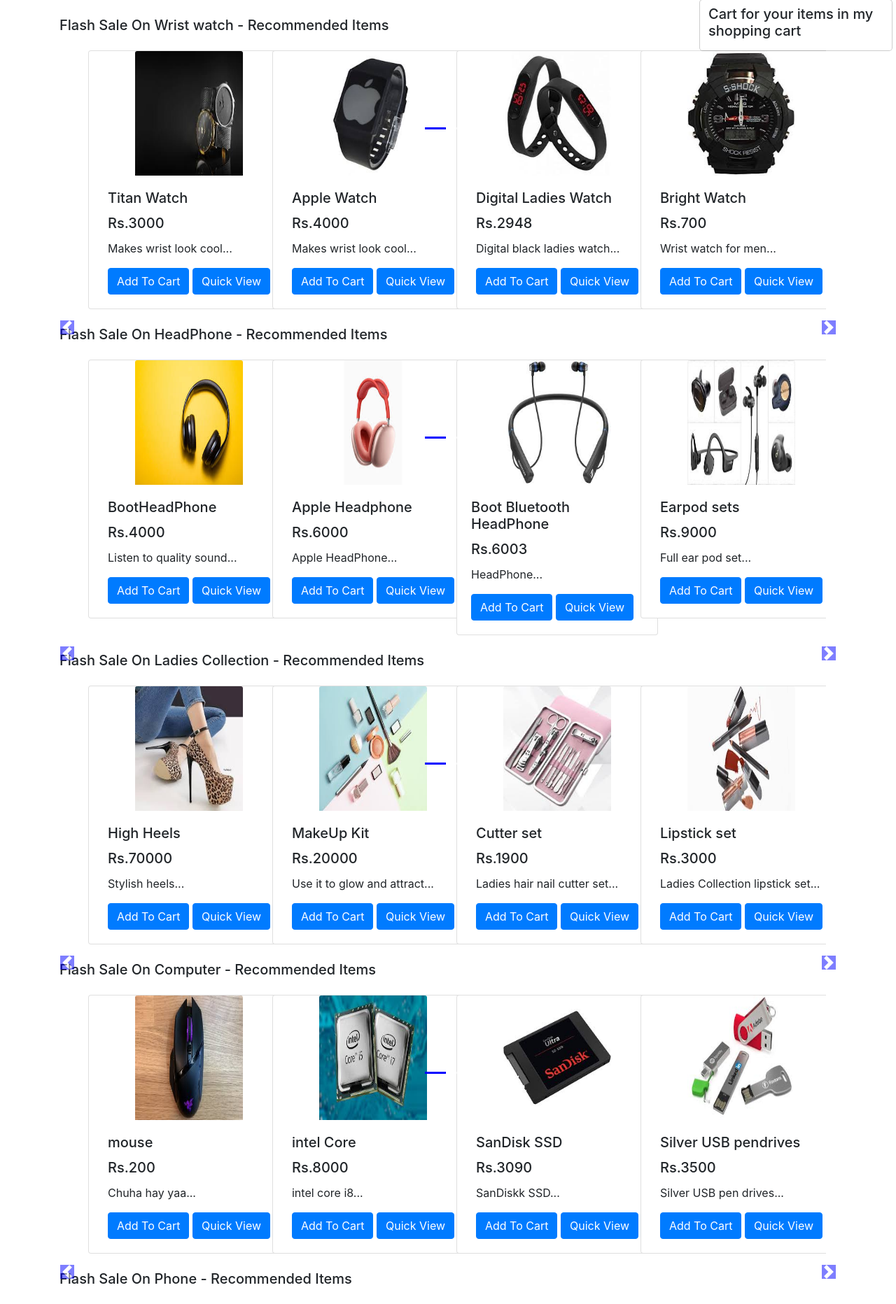
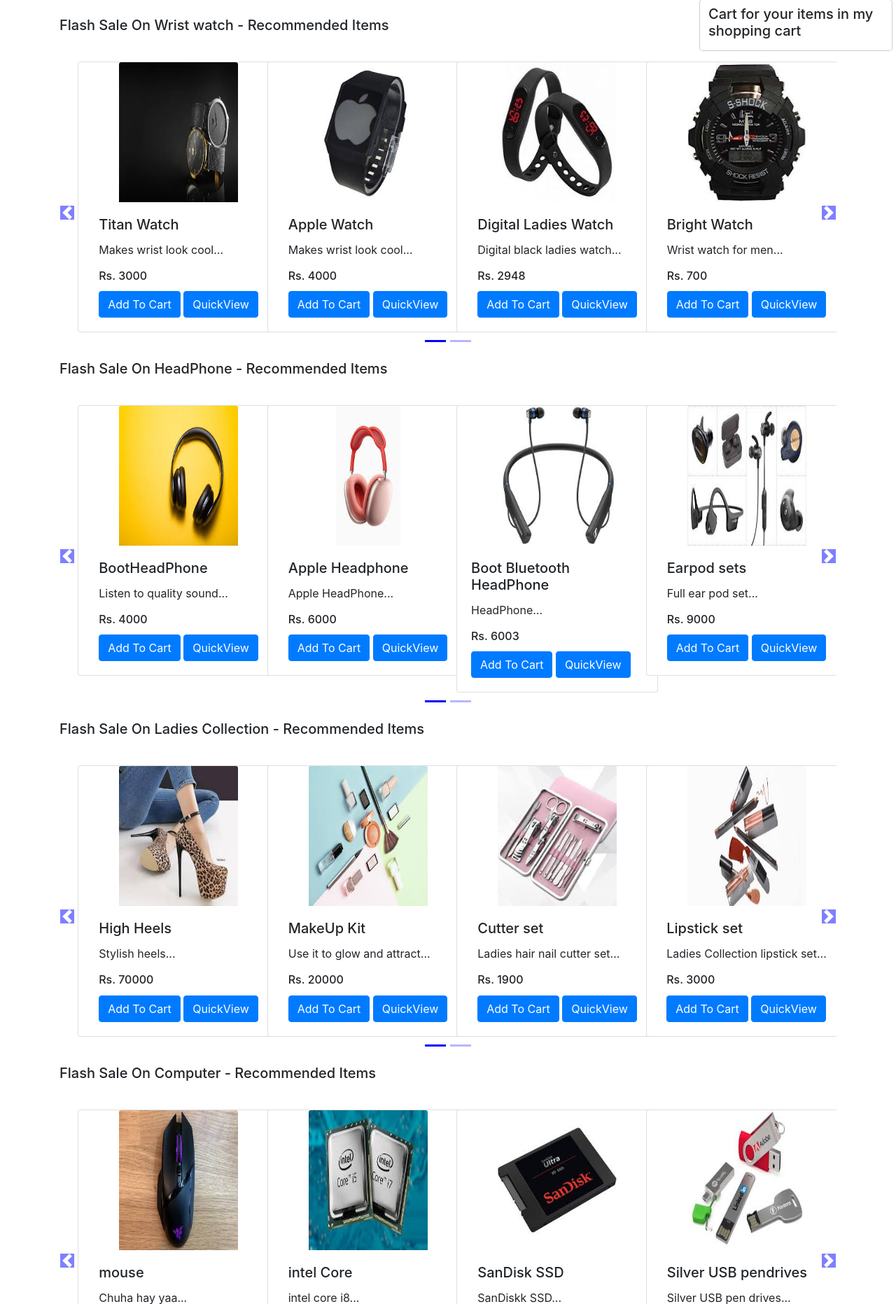
Before and after one commit to sr-sweta/My-Awesome-Cart, a Django app: page /shop/ in a window 1280 px wide. Shown: the part 56-1920 px from the top of the page at 70% size. Run offline with Django 3.2, Linux system fonts and the light colour scheme; data comes from the database, SQL or seed files in the repository; both versions use the stored data as it was after the commit; some libraries are stand-ins or nearby versions.

Commit message:
Updated index2.html

```diff
--- a/shop/templates/shop/index2.html
+++ b/shop/templates/shop/index2.html
@@ -1,84 +1,72 @@
 {% extends 'shop/basic.html' %}
-{% block title%}MyAwesomeCart-Best e-commerce website{% endblock %}
+{% block title%} MyAwesomeCart - Best Ecommerce Website{% endblock %}
 {% block css %}
 .col-md-3
 {
 display: inline-block;
 margin-left:-4px;
 }
-
 .carousel-indicators .active {
 background-color: blue;
 }
-
 .col-md-3 img{
-
-max-width: 154px;
-height: 178px;
+width: 170px;
+height: 200px;
 }
-
 body .carousel-indicator li{
 background-color: blue;
 }
+body .carousel-indicators{
+bottom: -40px;
+}
+.carousel-indicators li {
 
-body .carousel-indicators{
-top: 100px;
+
+    background-color: #7270fc;
 }
-
 body .carousel-control-prev-icon,
 body .carousel-control-next-icon{
 background-color: blue;
-padding-top: 10px;
 }
-.carousel-indicator li{
-background-color: #7270fc;
-}
-
 .carousel-control-prev,
 .carousel-control-next{
 top: auto;
 bottom: auto;
+padding-top: 222px;
 }
 body .no-padding{
 padding-left: 0,
 padding-right: 0;
 }
 {% endblock %}
-
 {% block body %}
 {% load static %}
 <div class="container">
-
     <!--Slideshow starts here -->
     {% for product, range, nSlides in allProds %}
-
     <h5 class="my-4">Flash Sale On {{product.0.category}} - Recommended Items</h5>
+    <div class="row">
         <div id="demo{{forloop.counter}}" class="col carousel slide my-3" data-ride="carousel">
             <ul class="carousel-indicators">
                 <li data-target="#demo{{forloop.counter}}" data-slide-to="0" class="active"></li>
-
                 {% for i in range %}
                 <li data-target="#demo{{forloop.parentloop.counter}}" data-slide-to="{{i}}"></li>
                 {% endfor %}
             </ul>
-
-
             <div class="container carousel-inner no-padding">
-
                 <div class="carousel-item active">
-        {% for i in product%}
+                    {% for i in product %}
                     <div class="col-xs-3 col-sm-3 col-md-3">
                         <div class="card align-items-center" style="width: 18rem;">
                             <img src='/media/{{i.image}}' class="card-img-top" alt="...">
                             <div class="card-body">
                                 <h5 class="card-title" id="namepr{{i.id}}">{{i.product_name}}</h5>
-              <h5 class="card-title">Rs.<span id="pricepr{{i.id}}">{{i.price}}</span></h5>
-              <p class="card-text">{{i.desc|slice:"0:50"}}...</p>
+                                <p class="card-text">{{i.desc|slice:"0:53"}}...</p>
+                                <h6 class="card-title" >Rs. <span id="pricepr{{i.id}}">{{i.price}}</span></h6>
                                 <span id="divpr{{i.id}}" class="divpr">
                                     <button id="pr{{i.id}}" class="btn btn-primary cart">Add To Cart</button>
                                 </span>
-              <a href="/shop/products/{{i.id}}"><button id="qv{{i.id}}" class="btn btn-primary cart">Quick
-                  View</button></a>
+                                <a href="/shop/products/{{i.id}}"><button id="qv{{i.id}}" class="btn btn-primary cart">QuickView</button></a>
                             </div>
                         </div>
                     </div>
@@ -86,14 +74,8 @@ padding-right: 0;
                 </div>
                 <div class="carousel-item">
                     {% endif %}
-
                     {% endfor %}
                 </div>
-
-
-
-
-
             </div>
         </div>
         <!-- left and right controls for the slide -->
@@ -103,42 +85,43 @@ padding-right: 0;
         <a class="carousel-control-next" href="#demo{{forloop.counter}}" data-slide="next">
             <span class="carousel-control-next-icon"></span>
         </a>
-
+    </div>
     {% endfor %}
 </div>
 {% endblock %}
 {% block js %}
 <script>
-  //find out the cart from localstorage
+// Find out the cart items from localStorage
 if (localStorage.getItem('cart') == null) {
     var cart = {};
-  }
-  else {
+} else {
     cart = JSON.parse(localStorage.getItem('cart'));
     updateCart(cart);
 }
-  // if the add button item card is clicked add/increment the item
-  //$('.cart').click(function(){
-  $('.divpr').on('click', 'button.cart', function () {
+
+// If the add to cart button is clicked, add/increment the item
+//$('.cart').click(function() {
+    $('.divpr').on('click', 'button.cart', function(){
     var idstr = this.id.toString();
     if (cart[idstr] != undefined) {
         qty = cart[idstr][0] + 1;
-
     } else {
         qty = 1;
-      name = document.getElementById('name' + idstr).innerHTML
-      price = document.getElementById('price' + idstr).innerHTML
+        name = document.getElementById('name'+idstr).innerHTML;
+        price = document.getElementById('price'+idstr).innerHTML;
         cart[idstr] = [qty, name, parseInt(price)];
 
     }
     updateCart(cart);
+
 });
 
-
-  //add popover to cart
+//Add Popover to cart
 $('#popcart').popover();
 updatePopover(cart);
+
 function updatePopover(cart) {
+    console.log('We are inside updatePopover');
     var popStr = "";
     popStr = popStr + "<h5> Cart for your items in my shopping cart </h5><div class='mx-2 my-2'>";
     var i = 1;
@@ -146,11 +129,16 @@ padding-right: 0;
         popStr = popStr + "<b>" + i + "</b>. ";
         popStr = popStr + document.getElementById('name' + item).innerHTML.slice(0, 19) + "... Qty: " + cart[item][0] + '<br>';
         i = i + 1;
+
     }
-    popStr = popStr + "</div> <a href='/shop/checkout'><button class='btn btn-primary' id ='checkout'>Checkout</button></a> <button class='btn btn-primary' onclick='clearCart()' id ='clearCart'>Clear Cart</button>   ";
+
+    popStr = popStr + "</div> <a href='/shop/checkout'><button class='btn btn-primary' id ='checkout'>Checkout</button></a> <button class='btn btn-primary' onclick='clearCart()' id ='clearCart'>Clear Cart</button>     "
+    console.log(popStr);
     document.getElementById('popcart').setAttribute('data-content', popStr);
     $('#popcart').popover('show');
+
 }
+
 function clearCart() {
     cart = JSON.parse(localStorage.getItem('cart'));
     for (var item in cart) {
@@ -159,37 +147,44 @@ padding-right: 0;
     localStorage.clear();
     cart = {};
     updateCart(cart);
+
+
 }
+
 function updateCart(cart) {
-    var sum = 0
+    var sum = 0;
     for (var item in cart) {
         sum = sum + cart[item][0];
         document.getElementById('div' + item).innerHTML = "<button id='minus" + item + "' class='btn btn-primary minus'>-</button> <span id='val" + item + "''>" + cart[item][0] + "</span> <button id='plus" + item + "' class='btn btn-primary plus'> + </button>";
+
     }
     localStorage.setItem('cart', JSON.stringify(cart));
     document.getElementById('cart').innerHTML = sum;
+    console.log(cart);
     updatePopover(cart);
 }
+
 // If plus or minus button is clicked, change the cart as well as the display value
-  $('.divpr').on("click", "button.minus", function () {
-    a = this.id.slice(7,);
+$('.divpr').on("click", "button.minus", function() {
+    a = this.id.slice(7, );
     cart['pr' + a][0] = cart['pr' + a][0] - 1;
     cart['pr' + a][0] = Math.max(0, cart['pr' + a][0]);
-    if (cart['pr' + a][0] == 0) {
-      document.getElementById('divpr' + a).innerHTML = '<button id="pr' + a + '" class="btn btn-primary cart">Add to Cart</button>';
-      delete cart['pr' + a];
+    if (cart['pr' + a][0] == 0){
+        document.getElementById('divpr' + a).innerHTML = '<button id="pr'+a+'" class="btn btn-primary cart">Add to Cart</button>';
+        delete cart['pr'+a];
     }
-    else {
+    else{
         document.getElementById('valpr' + a).innerHTML = cart['pr' + a][0];
     }
     updateCart(cart);
+
 });
-  $('.divpr').on("click", "button.plus", function () {
-    a = this.id.slice(6,);
+
+$('.divpr').on("click", "button.plus", function() {
+    a = this.id.slice(6, );
     cart['pr' + a][0] = cart['pr' + a][0] + 1;
     document.getElementById('valpr' + a).innerHTML = cart['pr' + a][0];
     updateCart(cart);
 });
-
 </script>
-{% endblock%}
+{% endblock %}
--- a/shop/views.py
+++ b/shop/views.py
@@ -15,7 +15,8 @@ def index(request):
     for cat in cats:
         prod = Product.objects.filter(category=cat)
         n = len(prod)
-        nSlides = n // 4 + ceil((n / 4) - (n // 4))
+        #nSlides = n // 4 + ceil((n / 4) - (n // 4))
+        nSlides = ceil(n/4)
         allProds.append([prod, range(1, nSlides), nSlides])
     params = {'allProds':allProds}
     return render(request, 'shop/index2.html', params)
```
Also changed, not shown: requirements.txt (added, +41 -0 lines), shop/templates/shop/contact.html (+6 -6 lines), blog/apps.py (line endings or trailing spaces), db.sqlite3. Lines whose indentation alone changed are shown as unchanged.
